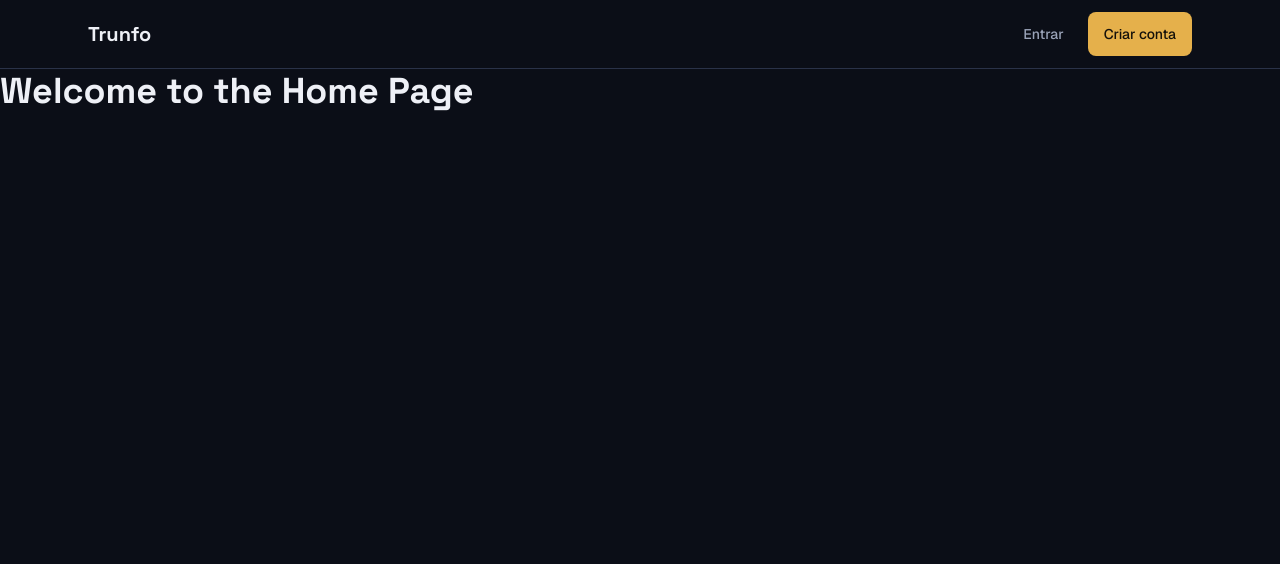
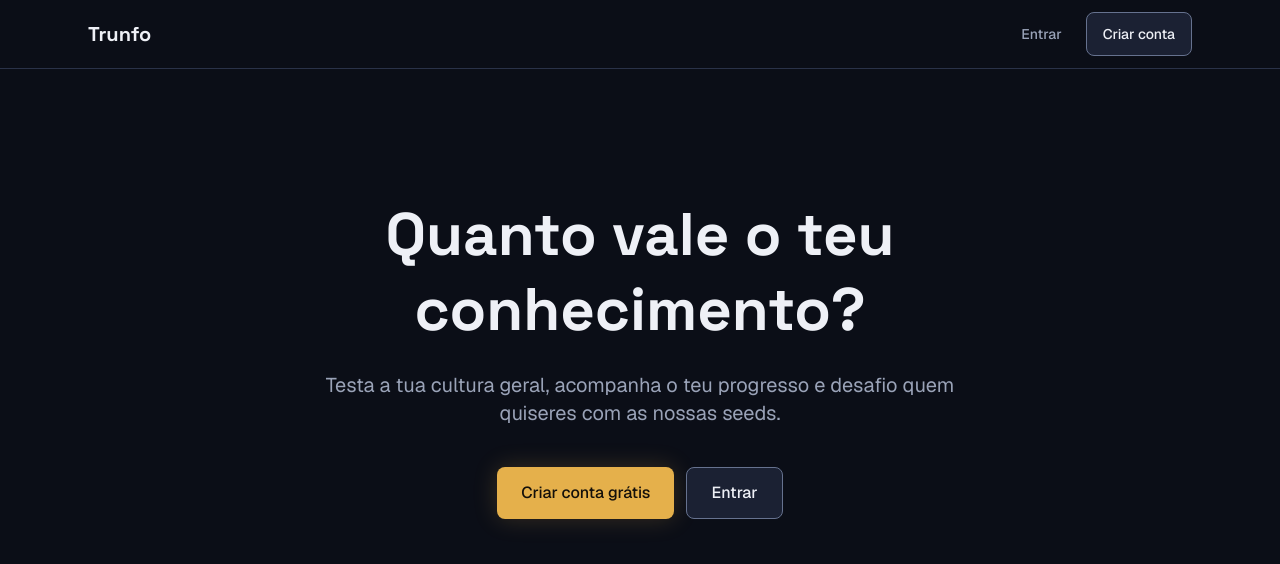
Before and after one commit to ruigomesbioinf/trunfo, a Next.js app: page / in a window 1280 px wide. Shown: the top 564 px of the page. Built offline with nearby package versions, Linux system fonts and the light colour scheme.

Commit message:
Add hero section of homepage
Signed-off-by: Rui Gomes <rui.ga.gomes@ctw.bmwgroup.com>

```diff
--- a/src/app/globals.css
+++ b/src/app/globals.css
@@ -22,7 +22,7 @@
   --radius-lg: 0.75rem;
 
   --shadow-card: 0 4px 16px rgb(0 0 0 / 0.2);
-  --shadow-accent-glow: 0 0 24px rgb(229 176 75 / 0.222);
+  --shadow-accent-glow: 0 0 24px rgb(229 176 75 / 0.2);
 
   --font-sans: var(--font-geist-sans);
   --font-mono: var(--font-geist-mono);
--- a/src/app/page.tsx
+++ b/src/app/page.tsx
@@ -1,4 +1,5 @@
 import { SiteHeader } from "@/components/layout/SiteHeader";
+import { ButtonLink } from "@/components/ui/Button";
 
 export default function HomePage() {
   return (
@@ -13,7 +14,27 @@ export default function HomePage() {
       <SiteHeader />
 
       <main id="main-content" tabIndex={-1}>
-        <h1>Welcome to the Home Page</h1>
+        <section>
+          <div className="mx-auto max-w-3xl px-4 py-20 sm:py-32 text-center">
+            <h1 className="sm:text-5xl lg:text-6xl text-balance">
+              Quanto vale o teu conhecimento?
+            </h1>
+
+            <p className="mx-auto mt-6 max-w-2xl text-lg text-muted sm:text-xl">
+              Testa a tua cultura geral, acompanha o teu progresso e desafio quem quiseres com as nossas seeds.
+            </p>
+
+            <div className="mt-10 flex flex-col gap-3 sm:flex-row sm:justify-center">
+              <ButtonLink size="lg" href="/signup" variant="primary" className="shadow-accent-glow">
+                Criar conta grátis
+              </ButtonLink>
+
+              <ButtonLink size="lg" href="/login" variant="secondary">
+                Entrar
+              </ButtonLink>
+            </div>
+          </div>
+        </section>
       </main>
     </>
   );
--- a/src/components/layout/SiteHeader.tsx
+++ b/src/components/layout/SiteHeader.tsx
@@ -20,7 +20,7 @@ export function SiteHeader() {
                 Entrar
             </ButtonLink>
 
-            <ButtonLink href="/signup" variant="primary">
+            <ButtonLink href="/signup" variant="secondary">
                 Criar conta
             </ButtonLink>
           </nav>
```
